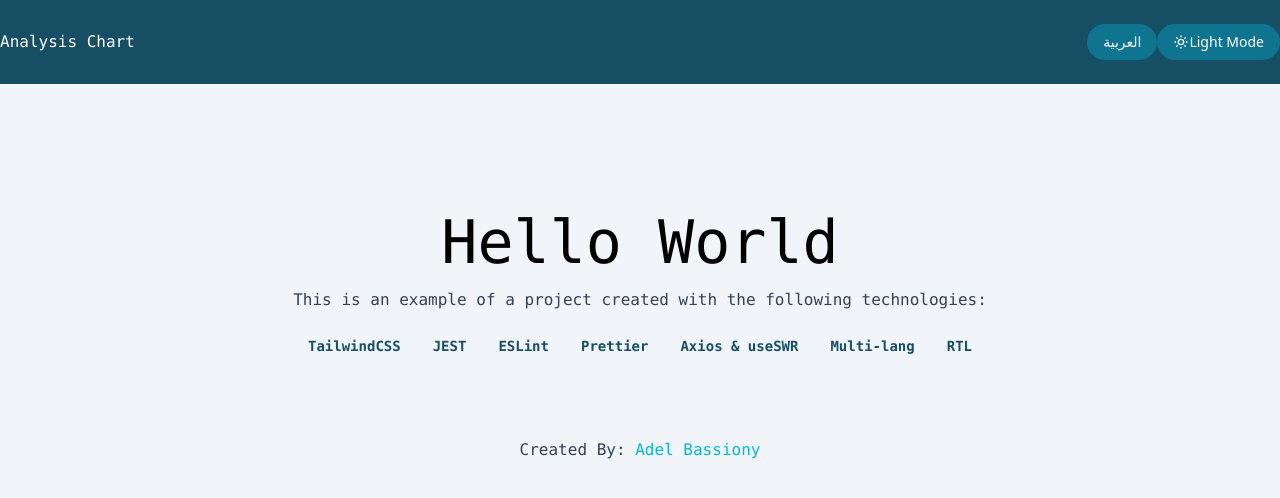
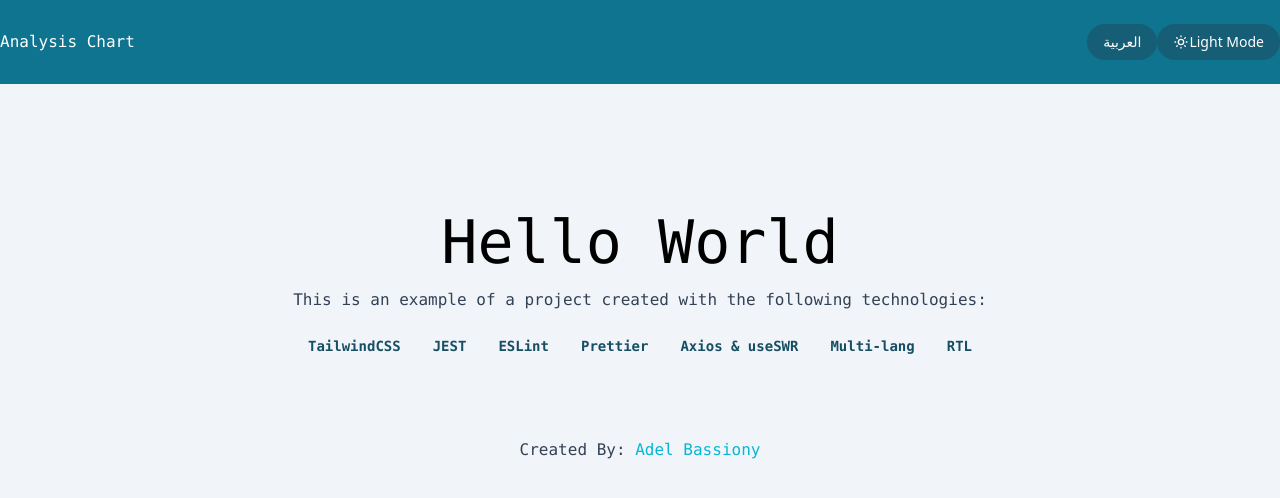
Before and after one commit to 3adel-bassiony/iAnalysis, a Next.js app: page / in a window 1280 px wide. Shown: the top 498 px of the page. Built offline with nearby package versions, Linux system fonts and the light colour scheme; what tailwindcss-rtl would draw is missing.

Commit message:
Fixed: darkmode issue

```diff
--- a/app/components/LanguageSwitcher/LanguageSwitcher.tsx
+++ b/app/components/LanguageSwitcher/LanguageSwitcher.tsx
@@ -36,7 +36,7 @@ export default function LanguageSwitcher(): JSX.Element {
                     <button
                         key={language.locale}
                         type="button"
-                        className="bg-cyan-700 hover:bg-cyan-800 px-4 py-2 rounded-full text-sm"
+                        className="bg-cyan-800 dark:bg-cyan-800 hover:bg-cyan-900 dark:hover:bg-cyan-700 px-4 py-2 rounded-full text-sm"
                         onClick={() => chnageLanguage(language.locale)}
                     >
                         {language.name}
--- a/app/components/ThemeSwitcher/ThemeSwitcher.tsx
+++ b/app/components/ThemeSwitcher/ThemeSwitcher.tsx
@@ -15,7 +15,7 @@ export default function ThemeSwitcher(): JSX.Element {
     return (
         <button
             type="button"
-            className="bg-cyan-700 hover:bg-cyan-800 px-4 py-2 rounded-full text-sm flex items-center space-s-2"
+            className="bg-cyan-800 dark:bg-cyan-800 hover:bg-cyan-900 dark:hover:bg-cyan-700 px-4 py-2 rounded-full text-sm flex items-center space-s-2"
             onClick={() => setTheme(theme === 'dark' ? 'light' : 'dark')}
         >
             {theme === 'light' ? <MoonIcon className="w-4 h-4" /> : <SunIcon className="w-4 h-4" />}
--- a/pages/_app.tsx
+++ b/pages/_app.tsx
@@ -42,9 +42,7 @@ function MyApp({ Component, pageProps }: AppProps) {
                     shouldRetryOnError: false,
                 }}
             >
-                <div className="dark">
-                    <Component {...pageProps} />
-                </div>
+                <Component {...pageProps} />
             </SWRConfig>
         </ThemeProvider>
     );
```
